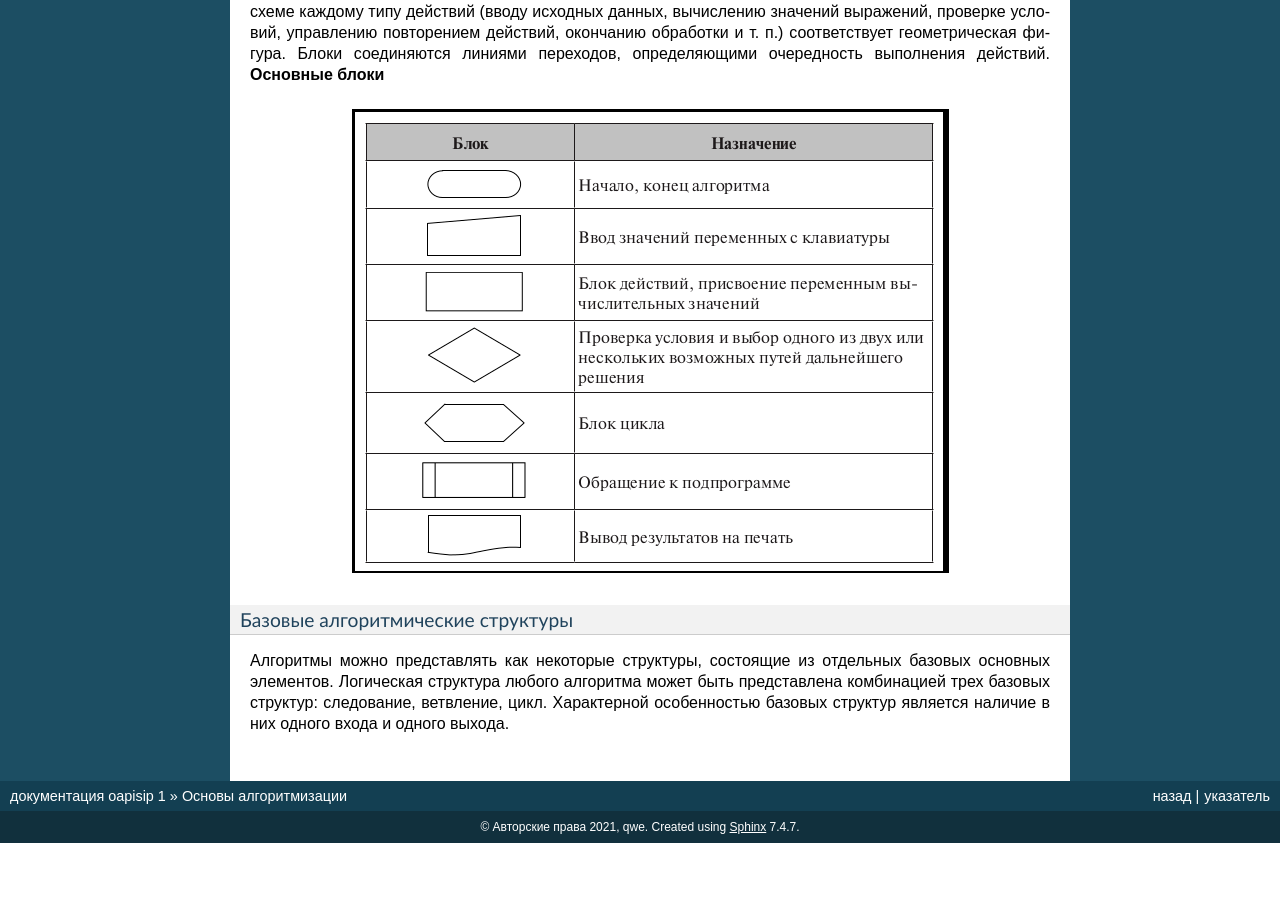
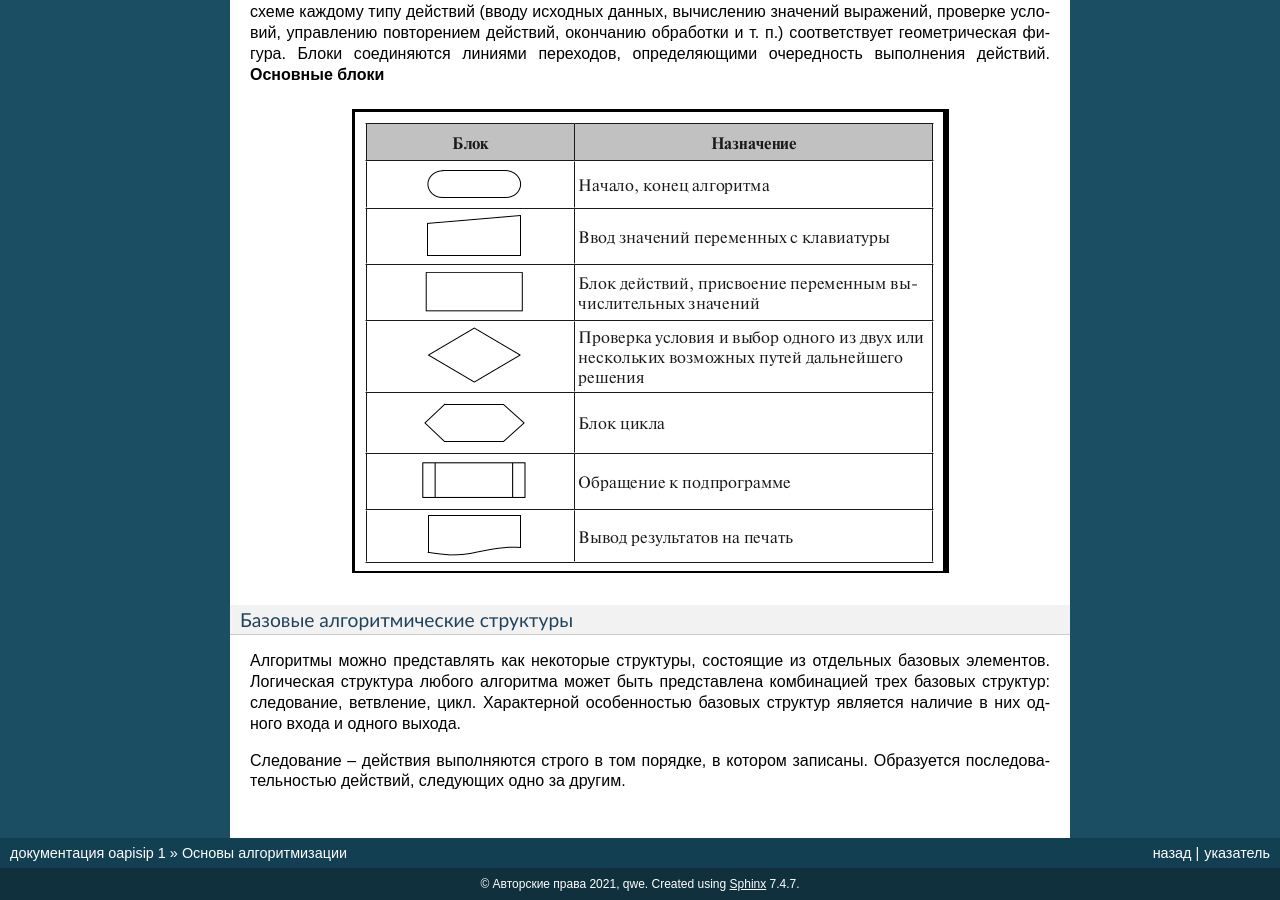
Before and after one commit to rimcupk/oapisip, a Sphinx documentation site: the page built from docs/chapters/01_algo/01_algo.rst, in a window 1280 px wide and 900 px high, scrolled down 1075 px. Built offline with Sphinx 7.4.7, drawn with Linux system fonts in a browser that asks for light colours; before the commit the page ends 1918 px from its top, so only the background shows below that.

Commit message:
Update 01_algo.rst

```diff
--- a/docs/chapters/01_algo/01_algo.rst
+++ b/docs/chapters/01_algo/01_algo.rst
@@ -40,5 +40,7 @@
 
 Базовые алгоритмические структуры
 ~~~~~~~~~~~~~~~~~~~~~~~~~~~~~~~~~
-Алгоритмы можно представлять как некоторые структуры, состоящие из отдельных базовых основных элементов. Логическая структура любого алгоритма может быть представлена комбинацией трех базовых структур: следование, ветвление, цикл.
+Алгоритмы можно представлять как некоторые структуры, состоящие из отдельных базовых элементов. Логическая структура любого алгоритма может быть представлена комбинацией трех базовых структур: следование, ветвление, цикл.
 Характерной особенностью базовых структур является наличие в них одного входа и одного выхода.
+
+Следование – действия выполняются строго в том порядке, в котором записаны. Образуется последовательностью действий, следующих одно за другим.
```
